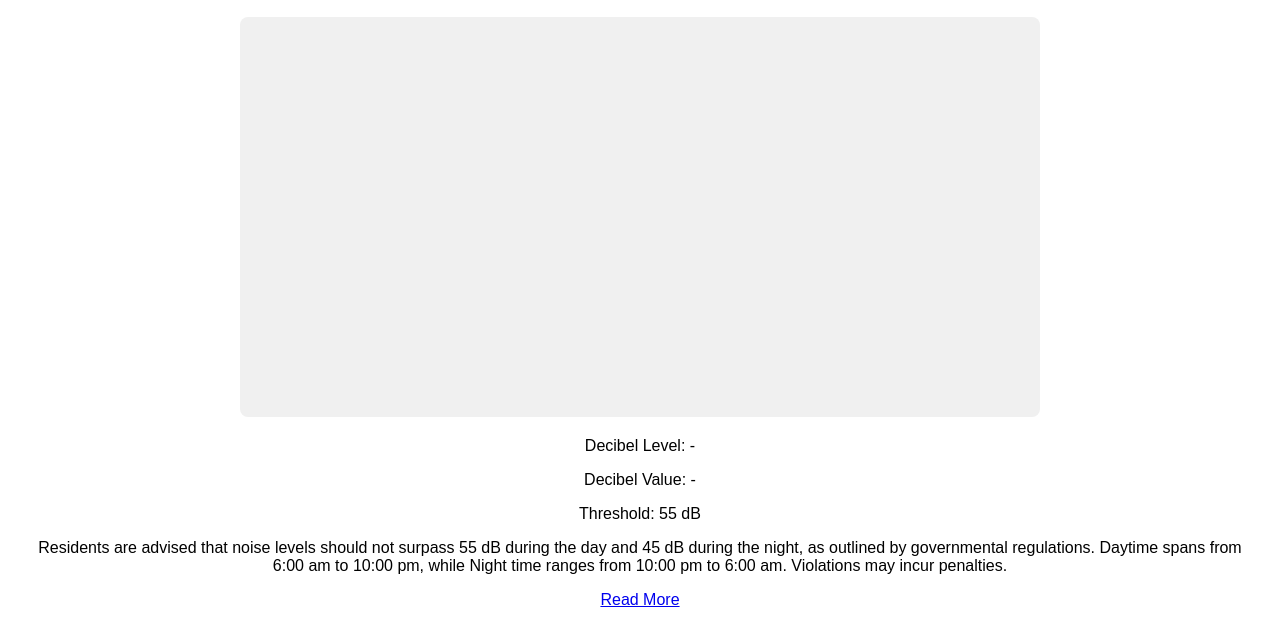
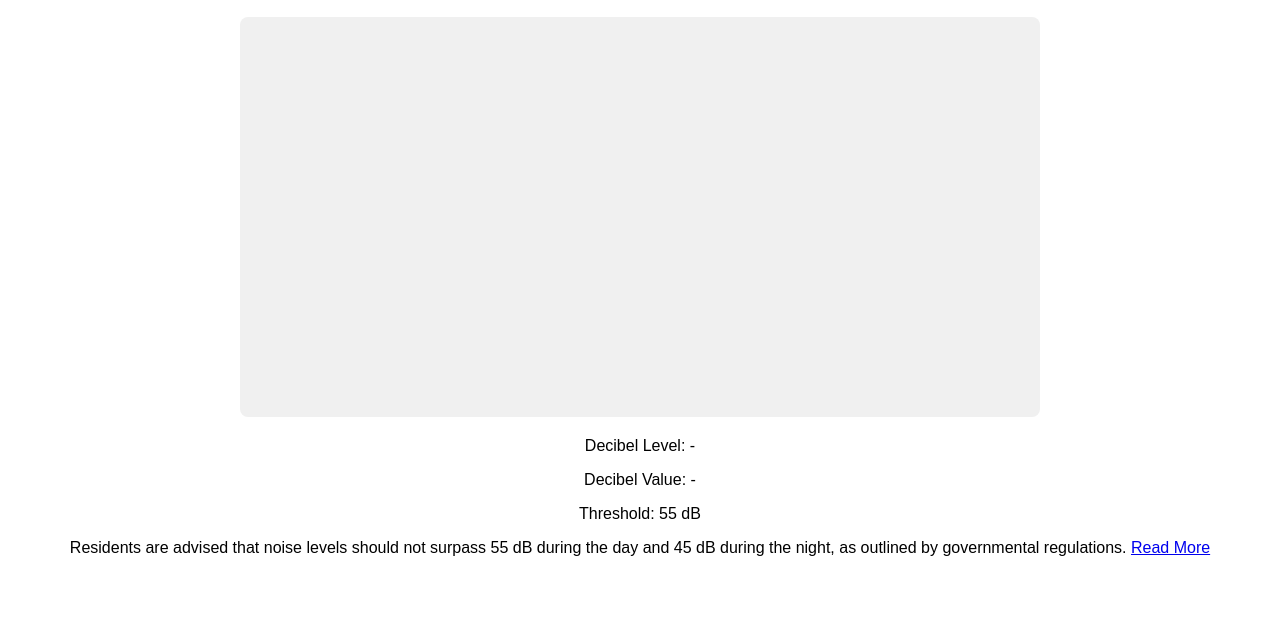
Before and after one commit to swarooppatilx/sound-pollution-detector, a plain HTML site: page index.html in a window 1280 px wide. Shown: the part 151-794 px from the top of the page. Drawn offline with Linux system fonts and the light colour scheme.

Commit message:
Update index.html

```diff
--- a/index.html
+++ b/index.html
@@ -21,8 +21,7 @@
         <p>Threshold: <span id="thresholdValue">-</span> dB</p>
         <p id="warningMessage" style="display: none; color: red;">Warning: Potential Sound Pollution!</p>
         <p>
-            Residents are advised that noise levels should not surpass 55 dB during the day and 45 dB during the night, as outlined by governmental regulations. Daytime spans from 6:00 am to 10:00 pm, while Night time ranges from 10:00 pm to 6:00 am. Violations may incur penalties.
-        </p>
+            Residents are advised that noise levels should not surpass 55 dB during the day and 45 dB during the night, as outlined by governmental regulations.
             <a href="https://pib.gov.in/newsite/PrintRelease.aspx?relid=67367">Read More</a>
     </div>
     <script src="script.js"></script>
```
